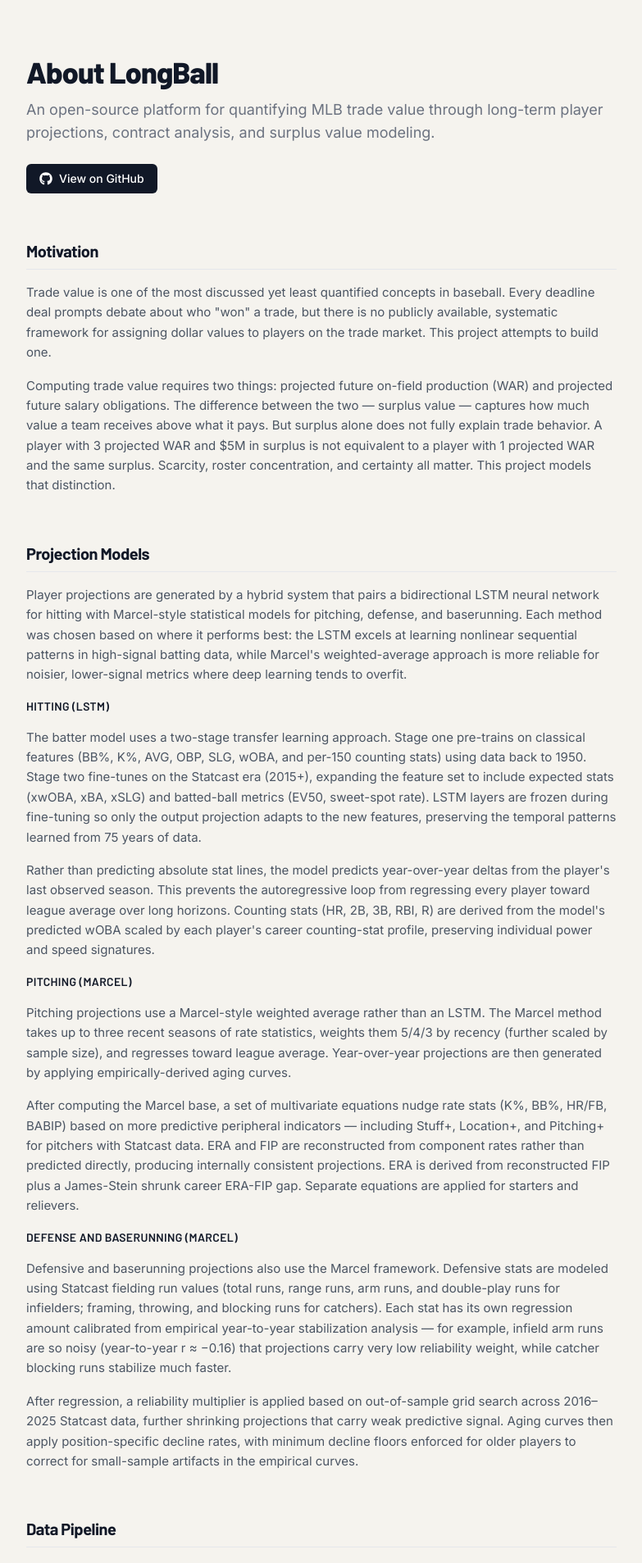
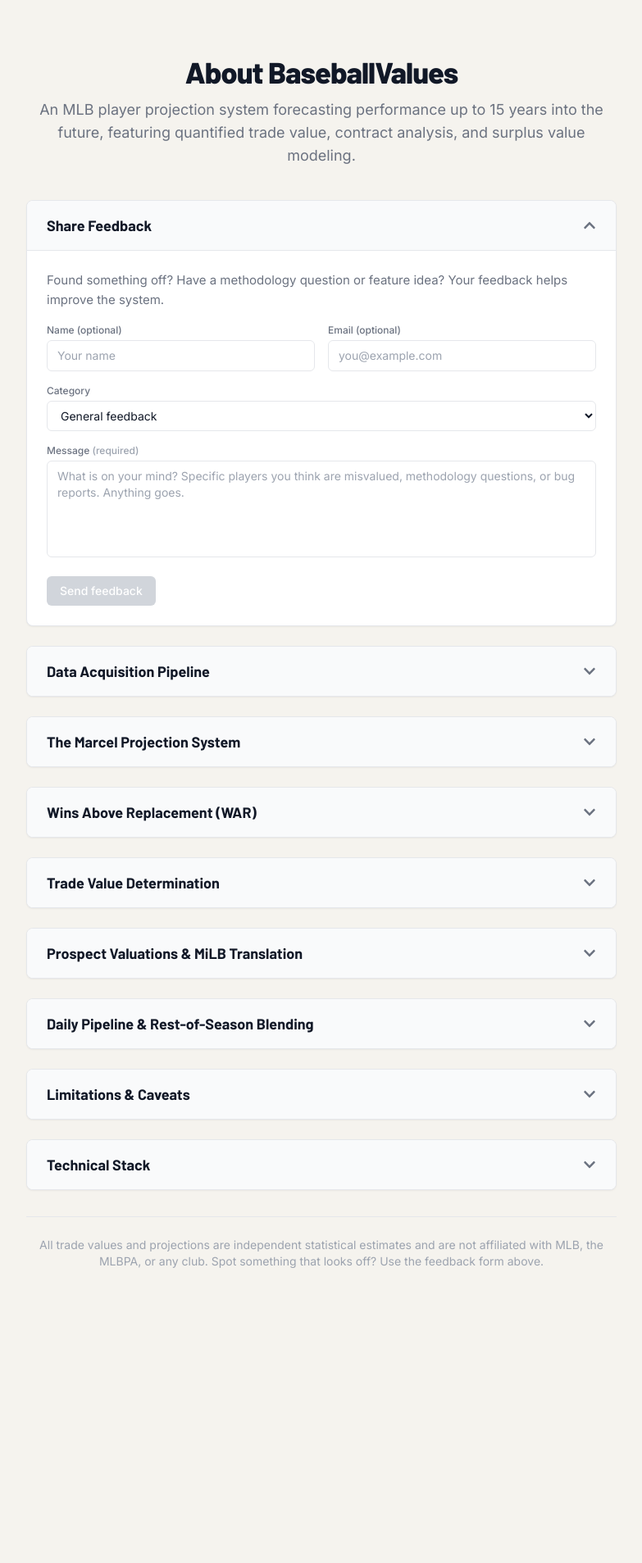
Before and after one commit to nielsjsc/LSTMLB, a React (Vite) app in the folder web-app/frontend/: page /about in a window 1280 px wide. Shown: the part 60-1967 px from the top of the page at 82% size, without its empty margins (248-1031 px from the left). After the commit the page ends 1657 px from the top, so only its background shows below. Built offline with nearby package versions, Linux system fonts and the light colour scheme.

Commit message:
Update About.tsx

```diff
--- a/web-app/frontend/src/pages/About/About.tsx
+++ b/web-app/frontend/src/pages/About/About.tsx
@@ -1,11 +1,16 @@
-import React, { useState } from 'react'
-import { FaGithub } from 'react-icons/fa'
+import React, { useState, useEffect } from 'react'
+import { FaChevronDown } from 'react-icons/fa'
 
-const Section = ({ title, children }: { title: string; children: React.ReactNode }) => (
-  <section className="mb-14">
-    <h2 className="text-xl font-bold text-gray-900 font-display tracking-tight mb-4 pb-2 border-b border-gray-200">{title}</h2>
-    <div className="space-y-4 text-[15px] text-gray-600 leading-relaxed">{children}</div>
-  </section>
+const CollapsibleSection = ({ title, defaultOpen = false, children }: { title: string; defaultOpen?: boolean; children: React.ReactNode }) => (
+  <details className="mb-6 group border border-gray-200 rounded-lg bg-white overflow-hidden shadow-sm" open={defaultOpen}>
+    <summary className="cursor-pointer px-6 py-4 font-bold text-gray-900 font-display flex justify-between items-center bg-gray-50 hover:bg-gray-100 transition-colors list-none [&::-webkit-details-marker]:hidden">
+      <span className="text-lg">{title}</span>
+      <FaChevronDown className="h-4 w-4 text-gray-500 group-open:rotate-180 transition-transform duration-200" />
+    </summary>
+    <div className="p-6 space-y-4 text-[15px] text-gray-600 leading-relaxed border-t border-gray-200">
+      {children}
+    </div>
+  </details>
 )
 
 type FeedbackStatus = 'idle' | 'submitting' | 'success' | 'error'
@@ -25,9 +30,7 @@
     setErrorMsg('')
 
     try {
-      // Replace YOUR_FORM_ID below with your Formspree form ID
-      // Sign up at formspree.io, create a form, and paste the ID here
-      const res = await fetch('https://formspree.io/f/YOUR_FORM_ID', {
+      const res = await fetch('https://formspree.io/f/mbdezljq', {
         method: 'POST',
         headers: { 'Content-Type': 'application/json', Accept: 'application/json' },
         body: JSON.stringify({ name, email, category, message }),
@@ -53,7 +56,7 @@
   if (status === 'success') {
     return (
       <div className="rounded-lg border border-green-200 bg-green-50 p-6 text-center">
-        <p className="text-green-800 font-medium text-sm">Thanks for the feedback — it's genuinely appreciated.</p>
+        <p className="text-green-800 font-medium text-sm">Thanks for the feedback. It is genuinely appreciated.</p>
         <button
           onClick={() => setStatus('idle')}
           className="mt-3 text-xs text-green-700 underline underline-offset-2 hover:text-green-900"
@@ -113,7 +116,7 @@
           value={message}
           onChange={e => setMessage(e.target.value)}
           rows={5}
-          placeholder="What's on your mind? Specific players you think are over/undervalued, methodology questions, things that seem off — anything goes."
+          placeholder="What is on your mind? Specific players you think are misvalued, methodology questions, or bug reports. Anything goes."
           className="w-full rounded-md border border-gray-200 bg-white px-3 py-2 text-sm text-gray-900 placeholder-gray-400 focus:border-gray-400 focus:outline-none focus:ring-0 resize-none"
         />
       </div>
@@ -134,160 +137,96 @@
 }
 
 const About = () => {
+  useEffect(() => {
+    document.title = 'About | BaseballValues'
+  }, [])
+
   return (
     <div className="min-h-screen w-full bg-[#F5F3EE]">
       <main className="w-full">
         <div className="max-w-3xl mx-auto px-6 py-12">
 
           {/* Header */}
-          <div className="mb-14">
-            <h1 className="font-display text-4xl font-extrabold text-gray-900 tracking-tight mb-3">About LongBall</h1>
+          <div className="mb-10 text-center">
+            <h1 className="font-display text-4xl font-extrabold text-gray-900 tracking-tight mb-3">
+              About BaseballValues
+            </h1>
             <p className="text-lg text-gray-500 mb-6">
-              An open-source platform for quantifying MLB trade value through long-term player projections, contract analysis, and surplus value modeling.
+              An MLB player projection system forecasting performance up to 15 years into the future, featuring quantified trade value, contract analysis, and surplus value modeling.
             </p>
-            <a
-              href="https://github.com/nielsjsc/LSTMLB"
-              target="_blank"
-              rel="noopener noreferrer"
-              className="inline-flex items-center gap-2 px-4 py-2 rounded-md bg-gray-900 hover:bg-gray-800 transition-colors text-white text-sm font-medium"
-            >
-              <FaGithub className="h-4 w-4" />
-              <span>View on GitHub</span>
-            </a>
           </div>
 
-          {/* Motivation */}
-          <Section title="Motivation">
-            <p>
-              Trade value is one of the most discussed yet least quantified concepts in baseball. Every deadline deal prompts debate about who "won" a trade, but there is no publicly available, systematic framework for assigning dollar values to players on the trade market. This project attempts to build one.
-            </p>
-            <p>
-              Computing trade value requires two things: projected future on-field production (WAR) and projected future salary obligations. The difference between the two — surplus value — captures how much value a team receives above what it pays. But surplus alone does not fully explain trade behavior. A player with 3 projected WAR and $5M in surplus is not equivalent to a player with 1 projected WAR and the same surplus. Scarcity, roster concentration, and certainty all matter. This project models that distinction.
-            </p>
-          </Section>
-
-          {/* Projection Models */}
-          <Section title="Projection Models">
-            <p>
-              Player projections are generated by a hybrid system that pairs a bidirectional LSTM neural network for hitting with Marcel-style statistical models for pitching, defense, and baserunning. Each method was chosen based on where it performs best: the LSTM excels at learning nonlinear sequential patterns in high-signal batting data, while Marcel's weighted-average approach is more reliable for noisier, lower-signal metrics where deep learning tends to overfit.
-            </p>
-
-            <h3 className="text-sm font-semibold text-gray-900 uppercase tracking-wide mt-6 mb-2">Hitting (LSTM)</h3>
-            <p>
-              The batter model uses a two-stage transfer learning approach. Stage one pre-trains on classical features (BB%, K%, AVG, OBP, SLG, wOBA, and per-150 counting stats) using data back to 1950. Stage two fine-tunes on the Statcast era (2015+), expanding the feature set to include expected stats (xwOBA, xBA, xSLG) and batted-ball metrics (EV50, sweet-spot rate). LSTM layers are frozen during fine-tuning so only the output projection adapts to the new features, preserving the temporal patterns learned from 75 years of data.
-            </p>
-            <p>
-              Rather than predicting absolute stat lines, the model predicts year-over-year deltas from the player's last observed season. This prevents the autoregressive loop from regressing every player toward league average over long horizons. Counting stats (HR, 2B, 3B, RBI, R) are derived from the model's predicted wOBA scaled by each player's career counting-stat profile, preserving individual power and speed signatures.
-            </p>
-
-            <h3 className="text-sm font-semibold text-gray-900 uppercase tracking-wide mt-6 mb-2">Pitching (Marcel)</h3>
-            <p>
-              Pitching projections use a Marcel-style weighted average rather than an LSTM. The Marcel method takes up to three recent seasons of rate statistics, weights them 5/4/3 by recency (further scaled by sample size), and regresses toward league average. Year-over-year projections are then generated by applying empirically-derived aging curves.
-            </p>
-            <p>
-              After computing the Marcel base, a set of multivariate equations nudge rate stats (K%, BB%, HR/FB, BABIP) based on more predictive peripheral indicators — including Stuff+, Location+, and Pitching+ for pitchers with Statcast data. ERA and FIP are reconstructed from component rates rather than predicted directly, producing internally consistent projections. ERA is derived from reconstructed FIP plus a James-Stein shrunk career ERA-FIP gap. Separate equations are applied for starters and relievers.
-            </p>
-
-            <h3 className="text-sm font-semibold text-gray-900 uppercase tracking-wide mt-6 mb-2">Defense and Baserunning (Marcel)</h3>
-            <p>
-              Defensive and baserunning projections also use the Marcel framework. Defensive stats are modeled using Statcast fielding run values (total runs, range runs, arm runs, and double-play runs for infielders; framing, throwing, and blocking runs for catchers). Each stat has its own regression amount calibrated from empirical year-to-year stabilization analysis — for example, infield arm runs are so noisy (year-to-year r ≈ −0.16) that projections carry very low reliability weight, while catcher blocking runs stabilize much faster.
-            </p>
-            <p>
-              After regression, a reliability multiplier is applied based on out-of-sample grid search across 2016–2025 Statcast data, further shrinking projections that carry weak predictive signal. Aging curves then apply position-specific decline rates, with minimum decline floors enforced for older players to correct for small-sample artifacts in the empirical curves.
-            </p>
-          </Section>
-
-          {/* Data Pipeline */}
-          <Section title="Data Pipeline">
-            <p>
-              All statistics are normalized to rate form before model input. Batting stats are converted to per-150 games, pitcher stats to per-batter-faced, and defensive stats to per-1350 innings. This allows the models to learn performance level independent of playing time, which is projected separately.
-            </p>
-            <p>
-              A reliability regression module applies James-Stein shrinkage to small samples before prediction. Each stat has a research-based stabilization point (e.g., K% stabilizes at 60 PA, wOBA at 200 PA, BABIP at 1200 batters faced). Players below these thresholds are regressed toward a recency-weighted career prior blended with the league average. Park factors, sourced from FanGraphs five-year averages, neutralize stats on input and re-apply them when calculating WAR.
-            </p>
-            <p>
-              Empirical aging curves are derived from within-player year-over-year deltas using the paired difference method, with a correction for survivorship bias — the tendency for poor performers to exit the dataset at higher rates, which causes raw age curves to understate true decline.
-            </p>
-          </Section>
-
-          {/* WAR Calculation */}
-          <Section title="WAR Calculation">
-            <p>
-              Position player WAR is computed from batting runs (using FanGraphs wOBA weights and park-adjusted wRC+), baserunning runs, defensive runs, and positional adjustments, divided by a runs-per-win conversion factor. Pitcher WAR uses FIP-based methodology with a dynamic runs-per-win denominator — an ace who pitches deep into games suppresses the overall run environment, making each run saved more valuable in terms of wins.
-            </p>
-            <p>
-              Players are projected at 150 games for position players (135 for catchers), 32 starts for starting pitchers, and 65 innings for relievers. While injuries and playing time are significant components of player value, they are difficult to predict reliably and are not currently modeled.
-            </p>
-          </Section>
-
-          {/* Trade Value */}
-          <Section title="From WAR to Trade Value">
-            <p>
-              WAR is converted to dollars using a convex power-law model: <span className="font-mono text-sm text-gray-700">$8.59M × WAR<sup>1.18</sup></span>, with 4% annual inflation from a 2025 base. The exponent greater than one captures the superlinear pricing of high-WAR players — a five-win player commands substantially more on the trade market than five one-win players. The parameters were calibrated by minimizing median absolute trade imbalance across 744 MLB trades from 2014 to 2024.
-            </p>
-            <p>
-              Trade value is then the sum of projected WAR dollar values over a player's remaining team-control years, minus projected salary obligations. Pre-arbitration players are valued at $720K per year. Arbitration salaries are estimated as a percentage of market value (15% for Arb-1, 25% for Arb-2, 40% for Arb-3). Contract options (player, team, vesting, and opt-outs) are evaluated and incorporated into the timeline.
-            </p>
-          </Section>
-
-          {/* Prospect Valuations */}
-          <Section title="Prospect Valuations">
-            <p>
-              Prospects without significant MLB track records are valued using FanGraphs FV grades and consensus ranking data. Base values range from $1M (30 FV) to $120M (70 FV), with a top-100 ranking multiplier that scales from 1.5x at rank 1 down to 1.0x at rank 100. As prospects accumulate MLB playing time, their valuation transitions linearly from the FV-based estimate to the projection-based estimate over the first 300 games (batters), 45 starts (SP), or 65 appearances (RP).
-            </p>
-            <p>
-              A separate MiLB projection model uses minor league rate statistics with level-adjusted priors (accounting for the empirical translation rates between levels) to estimate future MLB performance for players still in the minor league system.
-            </p>
-          </Section>
-
-          {/* Bayesian Model */}
-          <Section title="Bayesian Aging Model">
-            <p>
-              An independent Bayesian hierarchical model, implemented in NumPyro, provides a second opinion on aging trajectories. It estimates population-level aging curve parameters (peak age, decline rate) and player-specific deviations using a three-level hierarchy. PA-weighting in the likelihood ensures that a 600-PA season constrains a player's talent estimate far more tightly than a 100-PA season, without arbitrary cutoffs.
-            </p>
-            <p>
-              The model is fit in two stages: population aging parameters are learned from 1950–2020 data to avoid leakage, then current player projections use only 2021–2025 data with the learned curve as a prior.
-            </p>
-          </Section>
-
-          {/* Limitations */}
-          <Section title="Limitations">
-            <p>
-              Long-range player projections are inherently uncertain. No model can predict injuries, role changes, mechanical adjustments, or the dozens of other factors that alter a career trajectory. The projections presented here represent a statistical expectation conditional on continued health and opportunity — they are not predictions of what will happen, but estimates of baseline expected value.
-            </p>
-            <p>
-              Playing time is assumed rather than predicted. The WAR-to-dollar model, while calibrated on real trades, reflects average market behavior and cannot capture the idiosyncratic preferences of individual front offices. Prospect valuations rely on consensus scouting grades that update annually and can shift substantially between seasons.
-            </p>
-            <p>
-              Pitching projections in particular should be treated with caution. The Marcel methodology is more stable than the earlier LSTM approach, but pitching metrics remain noisier than hitting, and small-sample pitchers are aggressively regressed toward league average. Long-range pitcher values in the trade simulator will reflect this conservatism.
-            </p>
-          </Section>
-
-          {/* Tech Stack */}
-          <section className="mb-14">
-            <h2 className="text-xl font-bold text-gray-900 font-display tracking-tight mb-4 pb-2 border-b border-gray-200">Technical Stack</h2>
-            <div className="grid grid-cols-2 sm:grid-cols-3 gap-x-8 gap-y-2 text-[15px] text-gray-600">
-              <div><span className="text-gray-400">Models</span> <span className="ml-2">PyTorch, NumPyro</span></div>
-              <div><span className="text-gray-400">Backend</span> <span className="ml-2">FastAPI, SQLAlchemy</span></div>
-              <div><span className="text-gray-400">Frontend</span> <span className="ml-2">React, TypeScript</span></div>
-              <div><span className="text-gray-400">Data</span> <span className="ml-2">Statcast, FanGraphs, Spotrac</span></div>
-              <div><span className="text-gray-400">Database</span> <span className="ml-2">SQLite</span></div>
-              <div><span className="text-gray-400">Styling</span> <span className="ml-2">Tailwind CSS</span></div>
-            </div>
-          </section>
-
-          {/* Feedback */}
-          <section className="mb-14">
-            <h2 className="text-xl font-bold text-gray-900 font-display tracking-tight mb-2 pb-2 border-b border-gray-200">Feedback</h2>
-            <p className="text-[15px] text-gray-500 mb-6">
-              Spotted a projection that seems way off? Have a methodology question, bug report, or feature idea? I'd love to hear it.
+          <CollapsibleSection title="Share Feedback" defaultOpen>
+            <p className="text-[15px] text-gray-500 mb-4">
+              Found something off? Have a methodology question or feature idea? Your feedback helps improve the system.
             </p>
             <FeedbackForm />
-          </section>
+          </CollapsibleSection>
+
+          <CollapsibleSection title="Data Acquisition Pipeline">
+            <p>BaseballValues ingests and normalizes data from authoritative sources to power all downstream projections.</p>
+            <ul className="list-disc pl-5 space-y-2 mt-2">
+              <li><strong>FanGraphs:</strong> Supplies core batting, pitching, and fielding rate statistics.</li>
+              <li><strong>Statcast (Baseball Savant):</strong> Provides batted-ball and pitch-level metrics from 2016 onward.</li>
+              <li><strong>MLB Stats API:</strong> Feeds rosters, game activity, and positional information.</li>
+              <li><strong>Spotrac & Cot's Baseball:</strong> Delivers current contract details and historical salary data.</li>
+              <li><strong>Prospect Data:</strong> Combines FanGraphs Future Value (FV) grades and MLB.com consensus rankings.</li>
+              <li><strong>Identity Resolution:</strong> Unifies player identities across all platforms using crosswalk tables and fuzzy-matching.</li>
+            </ul>
+          </CollapsibleSection>
+
+          <CollapsibleSection title="The Marcel Projection System">
+            <p>Projections start with the Marcel methodology, a deliberately simple approach built to avoid overfitting on small samples. A player's three most recent seasons are weighted 5/4/3, so the most recent year counts the most.</p>
+            <p>From there, we apply Bayesian shrinkage (the James-Stein method) to pull each player's stats toward the league average. The less playing time someone has, the harder their numbers get pulled toward that average, which keeps small samples from producing wild, unreliable projections.</p>
+            <p>That baseline is then blended with a separate equation built from underlying Statcast metrics, things like exit velocity and Stuff+, since those tend to predict future performance better than results-based stats alone. We also rebuild counting stats like hits and strikeouts from the projected rates, so everything stays internally consistent, and apply aging curves fitted to historical player data to account for typical decline as players get older.</p>
+            <p>All of this happens with park effects stripped out first, then reapplied based on each player's actual home park going forward.</p>
+          </CollapsibleSection>
+
+          <CollapsibleSection title="Wins Above Replacement (WAR)">
+            <p>WAR is what connects a projection to an actual dollar value, and we calculate it using FanGraphs' formula with a few role-specific adjustments.</p>
+            <p>For batters, that means combining weighted runs above average, baserunning, fielding, and a positional adjustment, projected over a flat 150 games (135 for catchers, since they typically play less). For pitchers, we use FIP along with a dynamic runs-per-win conversion: elite pitchers tend to suppress scoring more than an average pitcher would, which makes each run they save slightly more valuable. Fielding and baserunning numbers are both park-adjusted using Statcast data.</p>
+          </CollapsibleSection>
+
+          <CollapsibleSection title="Trade Value Determination">
+            <p>Trade value is essentially surplus value: what a player is projected to produce minus what they actually cost. We convert WAR into dollars using a power-law curve rather than a flat rate, since elite players tend to be worth disproportionately more than their raw WAR total would suggest under a simple linear model. That dollar-per-WAR rate also gets inflated 4% each year to keep pace with the market.</p>
+            <p>On the cost side, pre-arbitration players are set at a flat $720K, arbitration-eligible players are estimated at 15%, 25%, or 40% of their production value depending on service time, and free agents use real contract figures pulled from Spotrac. Player opt-outs and team options are handled automatically too: the model exercises an opt-out when the math favors the player, and assumes a team declines any option that would create negative surplus. Total surplus is then summed across the life of the contract, without discounting future dollars to present value.</p>
+          </CollapsibleSection>
+
+          <CollapsibleSection title="Prospect Valuations & MiLB Translation">
+            <p>Before a prospect has enough MLB performance to project directly, we value them using FanGraphs' Future Value (FV) grades, the 20-80 scouting scale, converted into a base dollar figure and boosted slightly if they rank in a given outlet's Top 100. Minor league stats are also translated to an MLB-equivalent level to make them comparable: roughly 0.7x at AAA and 0.35x at Single-A, reflecting the jump in competition at each level.</p>
+            <p>Once a prospect debuts, their valuation doesn't flip over all at once. It shifts gradually from the FV-based estimate to a standard performance-based projection over their first 300 games as a batter, or 45 starts as a pitcher.</p>
+          </CollapsibleSection>
+
+          <CollapsibleSection title="Daily Pipeline & Rest-of-Season Blending">
+            <p>Everything runs on an automated pipeline each morning at 6 AM. It pulls in updated rosters, the previous day's stats, and any new contract or transaction data.</p>
+            <p>During the season, preseason Marcel projections act as a starting point, and as players accumulate more games, their live performance gets weighted more heavily against that starting point. That means projections gradually shift to reflect what's actually happening on the field rather than jumping around after every game. Once the day's numbers are validated, they're swapped into production automatically.</p>
+          </CollapsibleSection>
+
+          <CollapsibleSection title="Limitations & Caveats">
+            <p>Like any statistical model, this one has real limits worth knowing about. Forecasting a player's value 15 years out is inherently volatile, so these numbers should be treated as a baseline for comparison, not a guarantee of what will actually happen.</p>
+            <p>Injuries, health, and role changes aren't explicitly modeled, and the system has no way to anticipate a mid-career swing change or a pitcher reworking their pitch mix. Individual front offices also weigh players differently than a historical-average model will, since philosophy varies team to team. And because we don't discount future dollars to present value, long-term contracts may come out looking slightly more valuable here than they would to a team with tighter short-term cash flow needs.</p>
+          </CollapsibleSection>
+
+          <CollapsibleSection title="Technical Stack">
+            <div className="grid grid-cols-1 sm:grid-cols-2 gap-4">
+              <div>
+                <h3 className="font-semibold text-gray-900 mb-1">Data & Backend</h3>
+                <p className="text-sm">Python 3.14, pandas, pybaseball, FastAPI, SQLAlchemy 2.0, PostgreSQL, Alembic</p>
+              </div>
+              <div>
+                <h3 className="font-semibold text-gray-900 mb-1">Frontend</h3>
+                <p className="text-sm">React 18, TypeScript 5.3, Vite, TailwindCSS, TanStack Query, React Router</p>
+              </div>
+              <div>
+                <h3 className="font-semibold text-gray-900 mb-1">Infrastructure</h3>
+                <p className="text-sm">Netlify, Render, GitHub Actions, Docker</p>
+              </div>
+            </div>
+          </CollapsibleSection>
 
           {/* Footer */}
-          <div className="text-sm text-gray-400 pt-6 border-t border-gray-200">
-            All models and data pipelines are open source under the MIT license. Contributions and feedback are welcome on GitHub.
+          <div className="text-sm text-gray-400 pt-6 mt-8 border-t border-gray-200 text-center">
+            All trade values and projections are independent statistical estimates and are not affiliated with MLB, the MLBPA, or any club. Spot something that looks off? Use the feedback form above.
           </div>
 
         </div>
```
